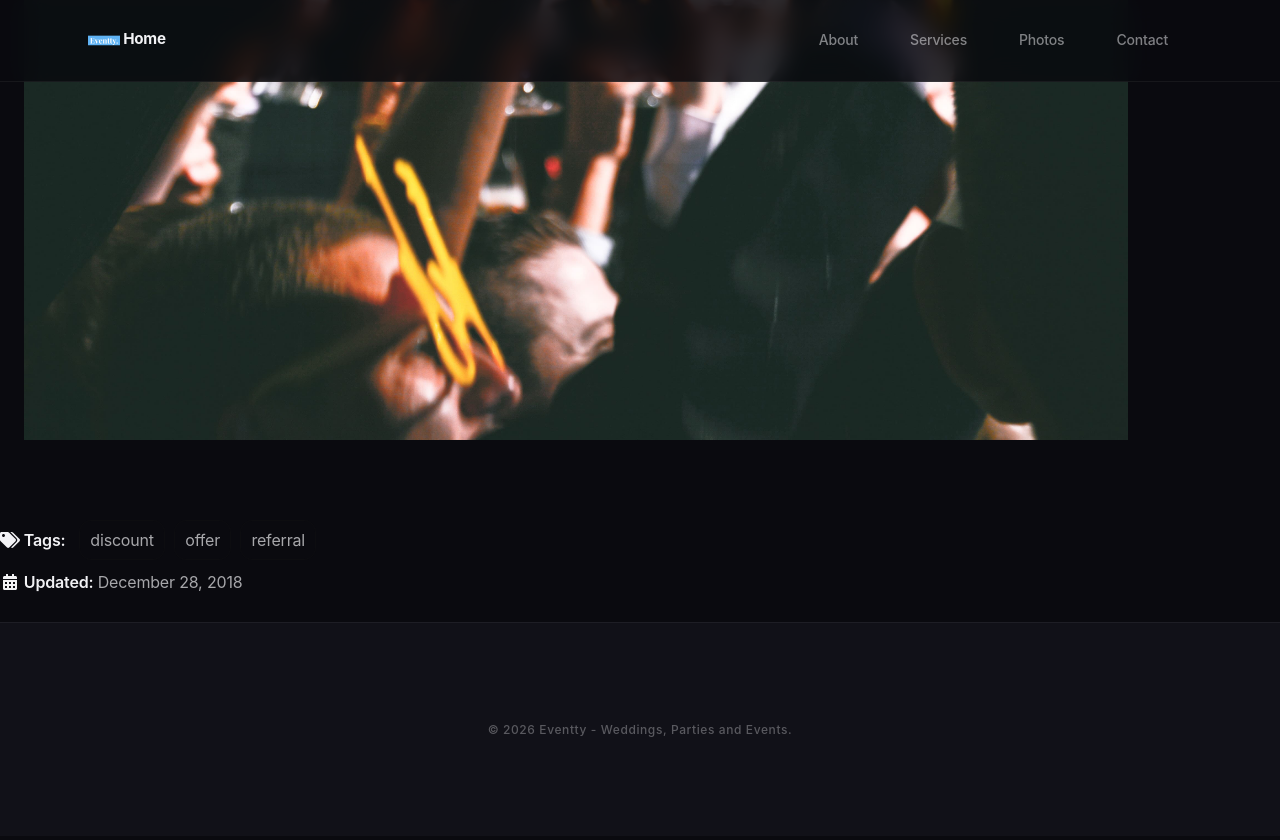
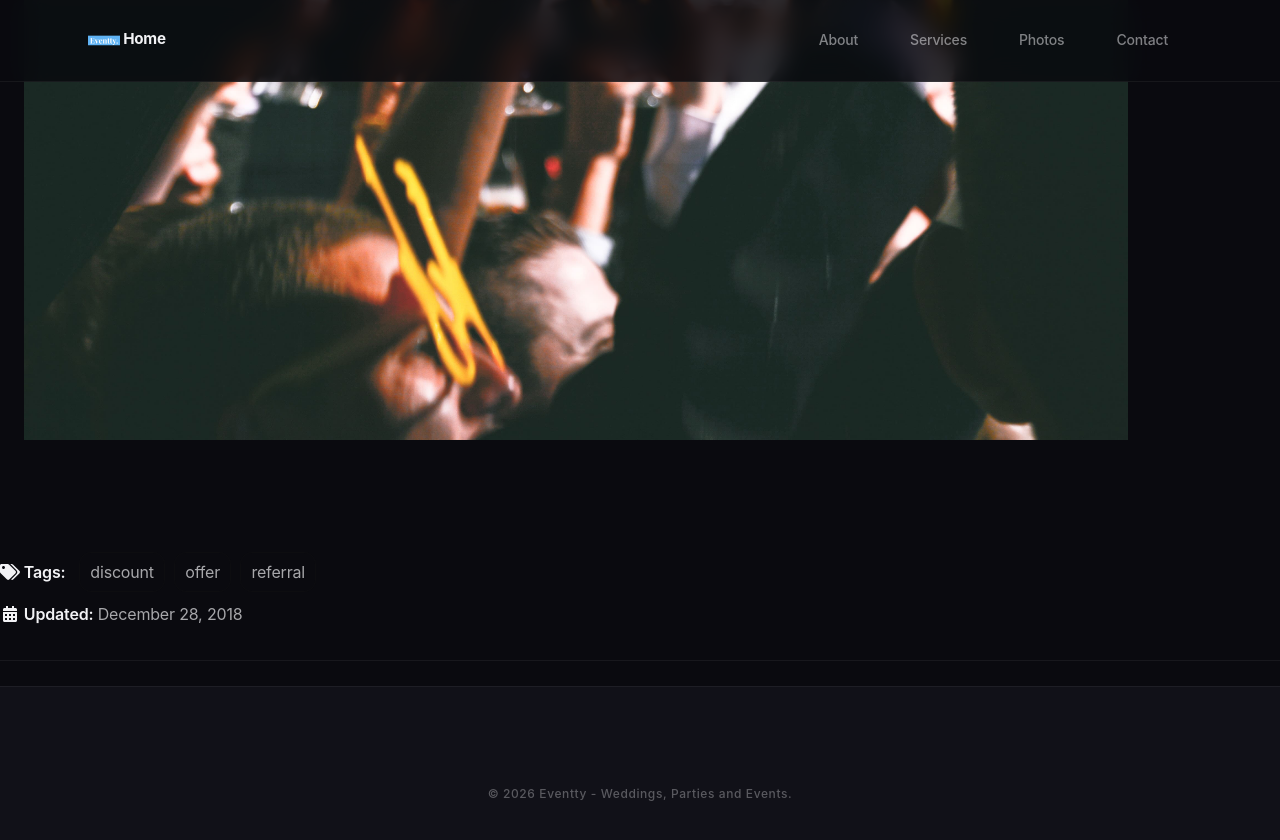
Before and after one commit to EVENTTY/EVENTTY.github.io, a Jekyll site: the page built from _posts/2018-12-28-offer.md, in a window 1280 px wide and 900 px high, scrolled down 1980 px. Shown: the top 840 px of the window. Built offline with Jekyll 4.4.1, drawn with Linux system fonts in a browser that asks for light colours; cached includes are drawn as plain includes; comment, search, counter and statistics services are not loaded.

Commit message:
Fix footer cutoff: add padding-bottom to page content + #main for breathing room

```diff
--- a/assets/css/custom.css
+++ b/assets/css/custom.css
@@ -887,6 +887,12 @@
   max-width: var(--content-width);
   margin: 0 auto;
   padding: var(--space-8) var(--space-6);
+  padding-bottom: var(--space-16);
+}
+
+/* Ensure main content area has breathing room above footer */
+#main {
+  padding-bottom: var(--space-8);
 }
 
 /* Hide sidebar globally */
```
